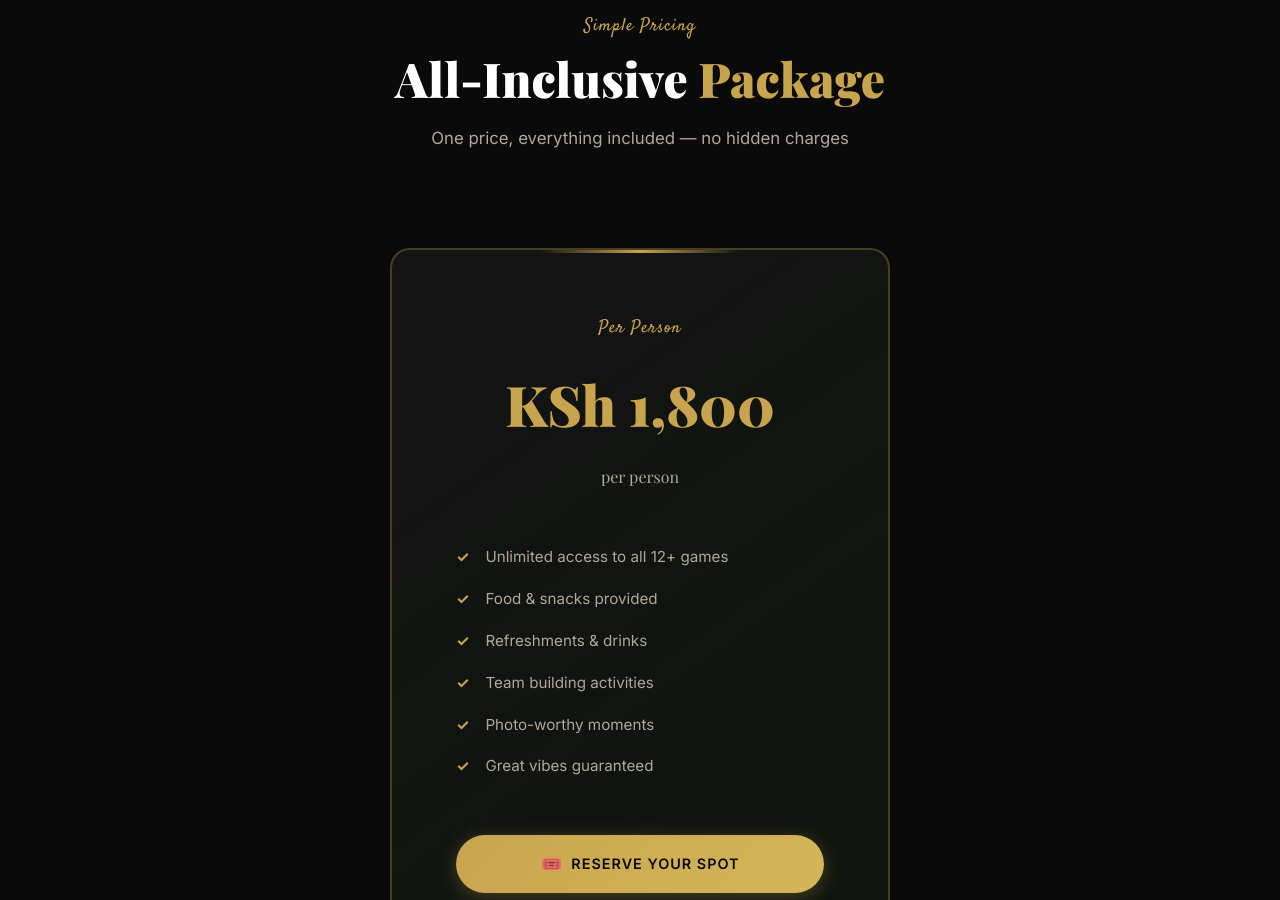
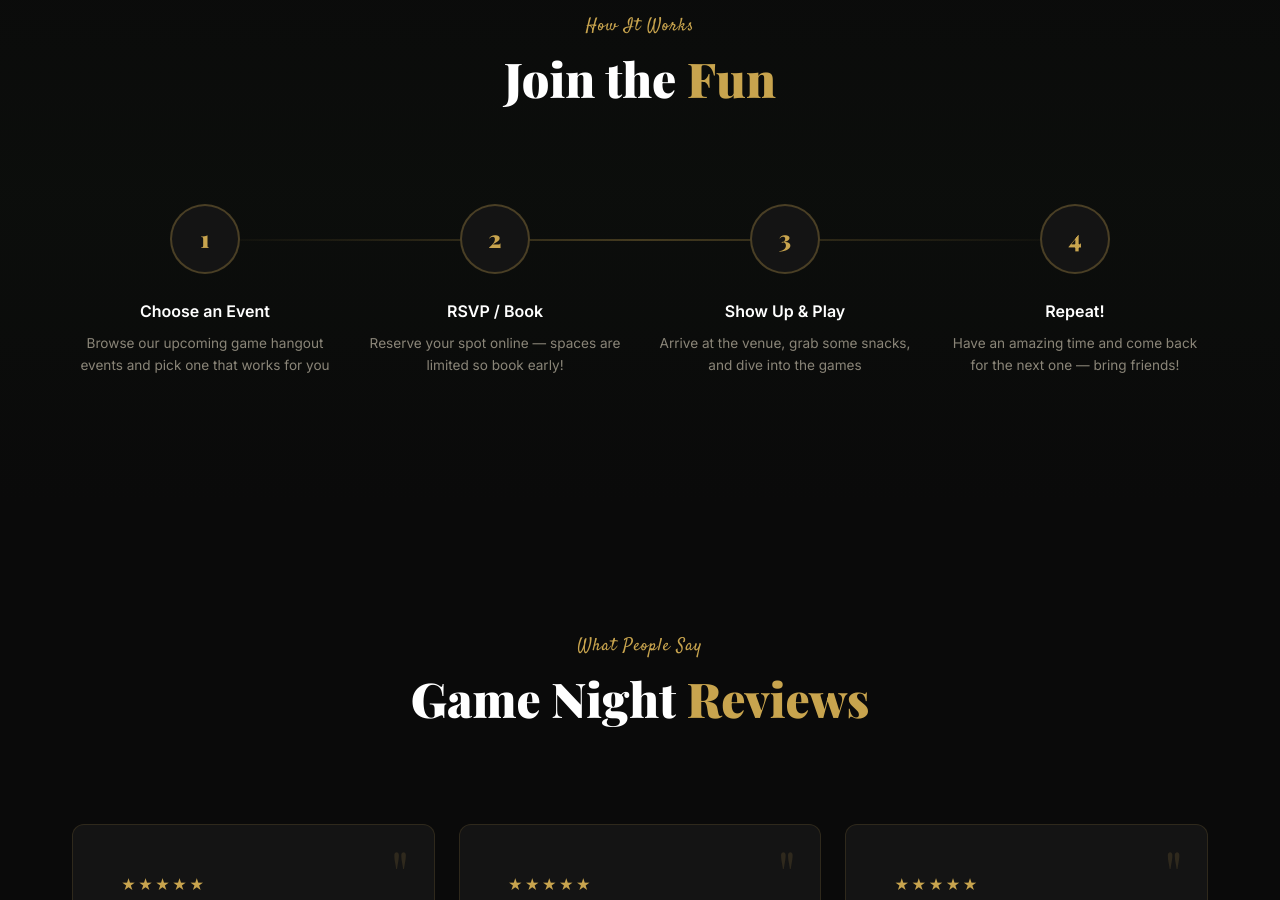
Before and after one commit to Bonface-3020/Why-Not, a plain HTML site: page index.html in a window 1280 px wide. Shown: the part 3700-4600 px from the top of the page. Drawn offline with nearby package versions, Linux system fonts and the light colour scheme.

Commit message:
remove pricing section and update FAQ ticket details in index.html

```diff
--- a/index.html
+++ b/index.html
@@ -527,34 +527,7 @@
         </div>
     </section>
 
-    <!-- ===== PRICING ===== -->
-    <section class="section" id="pricing">
-        <div class="container">
-            <div class="section-header">
-                <span class="section-label reveal">Simple Pricing</span>
-                <h2 class="section-title reveal">All-Inclusive <span>Package</span></h2>
-                <p class="section-subtitle reveal">One price, everything included — no hidden charges</p>
-            </div>
-            <div class="pricing-card reveal">
-                <span class="section-label">Per Person</span>
-                <div class="pricing-amount">
-                    KSh 1,800 <br><small>per person</small>
-                </div>
-                <ul class="pricing-includes">
-                    <li><span class="check">✓</span> Unlimited access to all 12+ games</li>
-                    <li><span class="check">✓</span> Food & snacks provided</li>
-                    <li><span class="check">✓</span> Refreshments & drinks</li>
-                    <li><span class="check">✓</span> Team building activities</li>
-                    <li><span class="check">✓</span> Photo-worthy moments</li>
-                    <li><span class="check">✓</span> Great vibes guaranteed</li>
-                </ul>
-                <a href="hangout.html" class="btn btn-primary" style="width: 100%; justify-content: center;">
-                    <span class="btn-icon">🎟️</span>
-                    Reserve Your Spot
-                </a>
-            </div>
-        </div>
-    </section>
+
 
     <!-- ===== HOW IT WORKS ===== -->
     <section class="section" style="background: linear-gradient(180deg, var(--clr-black), rgba(26, 46, 26, 0.1), var(--clr-black));">
@@ -652,14 +625,13 @@
             <div class="faq-list reveal">
                 <div class="faq-item">
                     <button class="faq-question">
-                        What's included in the KSh 1,800 ticket?
+                        What's included in my ticket?
                         <span class="faq-toggle">+</span>
                     </button>
                     <div class="faq-answer">
                         <div class="faq-answer-inner">
-                            Your ticket includes unlimited access to all games (archery, BB gun, darts, cornhole,
-                            ring toss, jenga, carrom, mini golf, board games, team building activities, large snakes & ladders),
-                            plus food and snacks throughout the event. Everything is covered — no hidden costs!
+                            Your ticket covers everything for the event — food, games, and good vibes.
+                            Pricing varies per event, so check the <a href="hangout.html">Events page</a> for the current event's details and price. No hidden costs!
                         </div>
                     </div>
                 </div>
```
